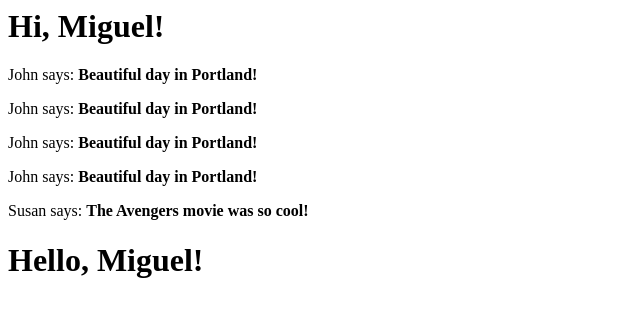
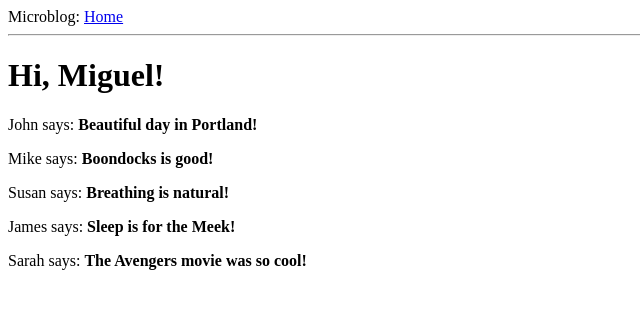
Before and after one commit to mosesokemwa/microblog, a Flask app: page / in a window 1280 px wide. Shown: the top 317 px of the page, without its empty margins (0-640 px from the left). Run offline with Flask 2, Linux system fonts and the light colour scheme.

Commit message:
seperated header and the rest of the html file

```diff
--- a/app/templates/index.html
+++ b/app/templates/index.html
@@ -1,17 +1,8 @@
-<html>
-  <head>
-	<!-- if user is anonymous we provide a default header -->
-	{% if title %}
-	<title>{{ title }} - microblog</title>
-	{% else %}
-	<title>Welcome to microblog</title>
-	{% endif %}
-  </head>
-  <body>
+{% extends "base.html" %}
+{% block content %}
     <h1>Hi, {{ user.nickname }}!</h1>
     {% for post in posts %}
-    <div><p>{{ post.author.nickname }} says: <b>{{ post.body }}</b></p></div>
+        <div><p>{{ post.author.nickname }} says: <b>{{ post.body }}</b></p></div>
+
     {% endfor %}
-      <h1>Hello, {{ user.nickname }}!</h1>
-  </body>
-</html>
+{% endblock %}
--- a/app/views.py
+++ b/app/views.py
@@ -12,19 +12,19 @@ def index():
             'body': 'Beautiful day in Portland!'
         },
         {
-            'author': {'nickname': 'John'},
-            'body': 'Beautiful day in Portland!'
-        },
-        {
-            'author': {'nickname': 'John'},
-            'body': 'Beautiful day in Portland!'
-        },
-        {
-            'author': {'nickname': 'John'},
-            'body': 'Beautiful day in Portland!'
+            'author': {'nickname': 'Mike'},
+            'body': 'Boondocks is good!'
         },
         {
             'author': {'nickname': 'Susan'},
+            'body': 'Breathing is natural!'
+        },
+        {
+            'author': {'nickname': 'James'},
+            'body': 'Sleep is for the Meek!'
+        },
+        {
+            'author': {'nickname': 'Sarah'},
             'body': 'The Avengers movie was so cool!'
         }
     ]
```
